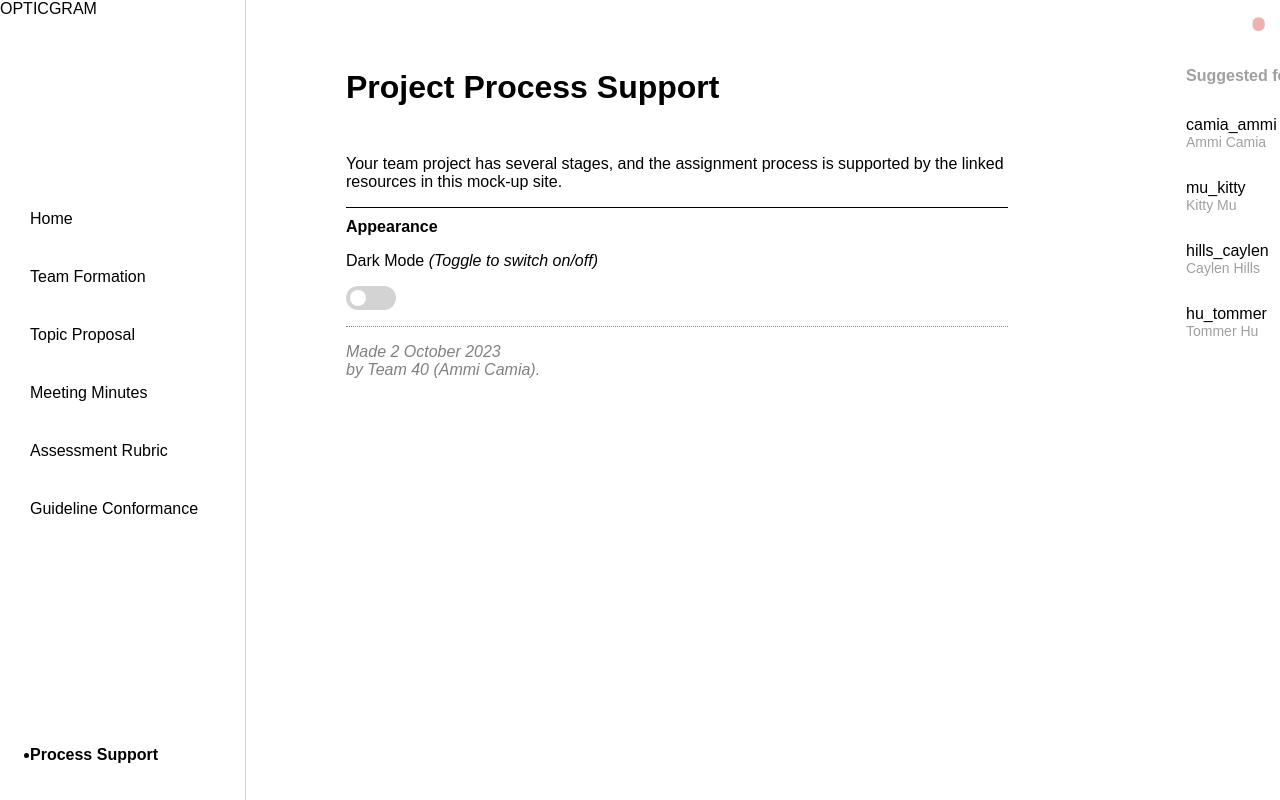
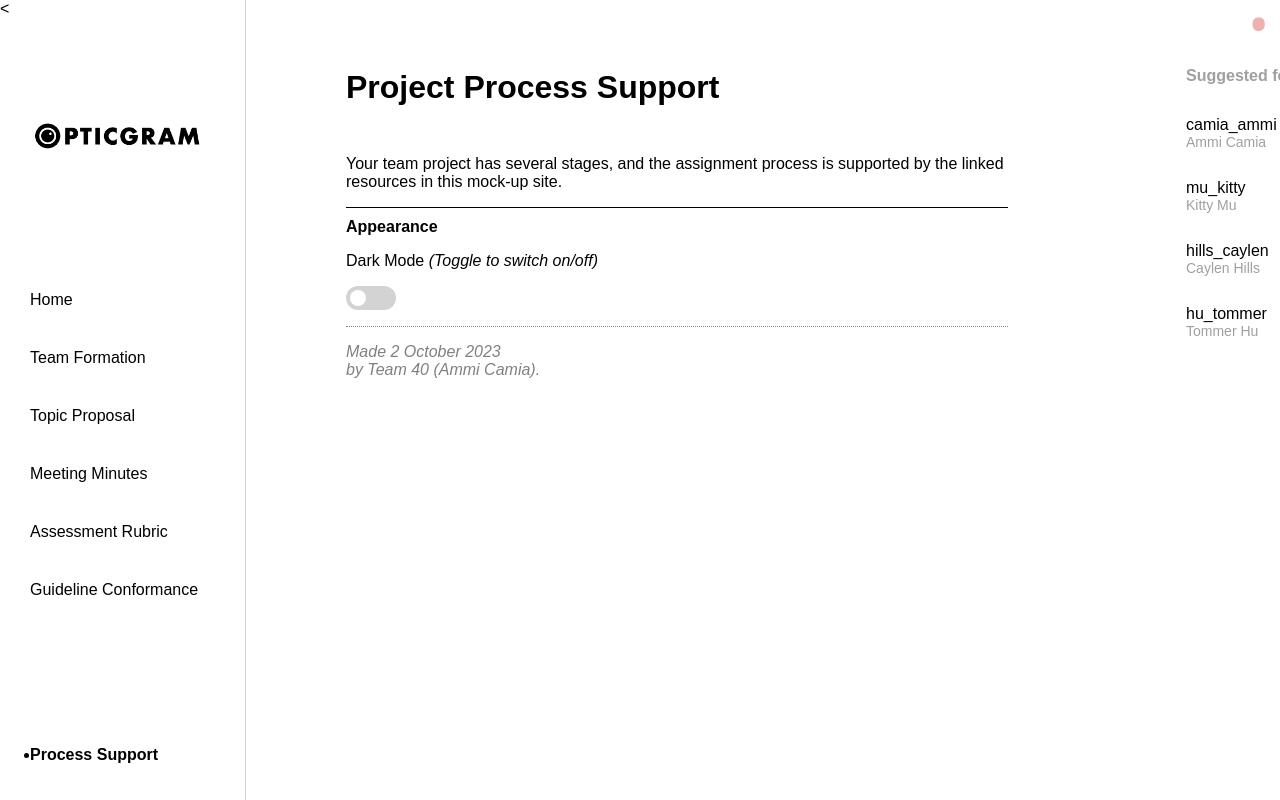
Before and after one commit to ammicamia/COMP501Assignment2, a plain HTML site: page process.html in a window 1280 px wide. Drawn offline with Linux system fonts and the light colour scheme.

Commit message:
Update process.html

```diff
--- a/process.html
+++ b/process.html
@@ -8,7 +8,7 @@
     <div class="blink">.</div>
     <div class="rec">RECORDING</div>
     <div class="sidebar">
-        <div class="name">OPTICGRAM</div>
+        <<div><img src="Logo.png"></div>
         <ul class="nav-links">
             <li><a href="index.html">Home</a>
             <li><a href="team-formation.html">Team Formation</a>
```
